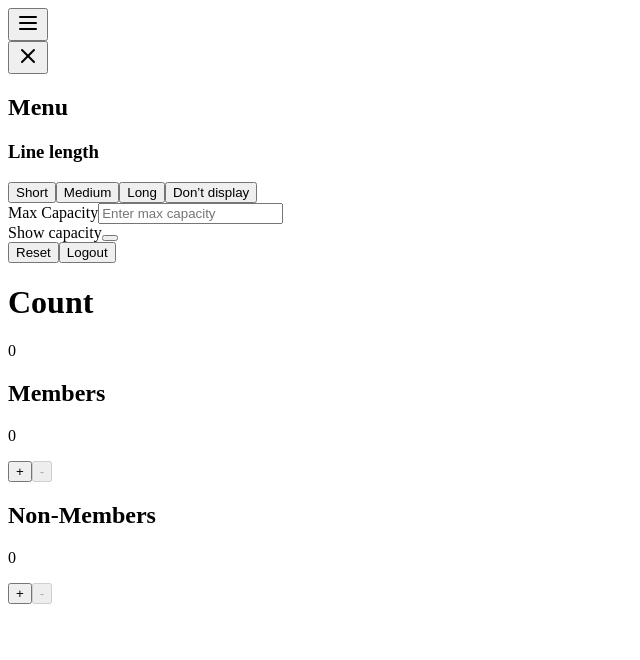
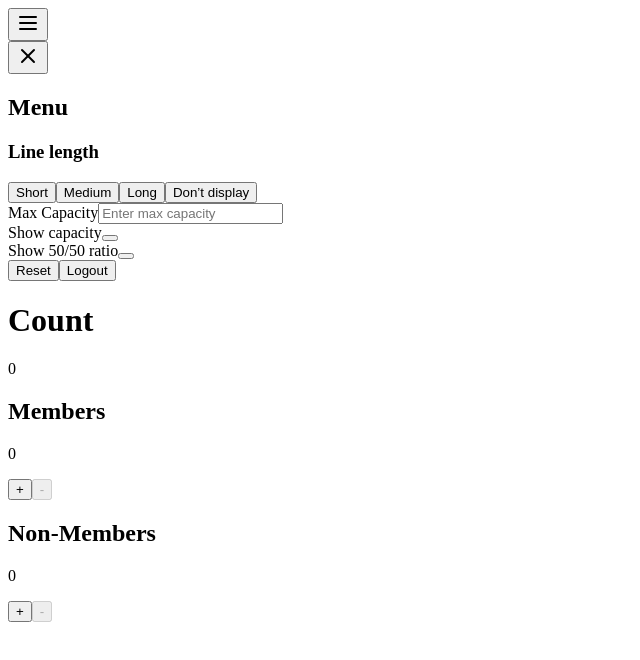
Before and after one commit to eybro/counter_app, a Next.js app: page /home in a window 1280 px wide. Shown: the top 660 px of the page, without its empty margins (0-640 px from the left). Built offline with nearby package versions, Linux system fonts and the light colour scheme; no server answers.

Commit message:
added 50/50 switch

```diff
--- a/src/pages/home.tsx
+++ b/src/pages/home.tsx
@@ -14,6 +14,7 @@ export default function CounterApp() {
   const [error] = useState("");
   const [isConnected, setIsConnected] = useState(true);
   const [isVisible, setIsVisible] = useState(true);
+  const [isRatioVisible, setIsRatioVisible] = useState(true);
   const [maxCapacity, setMaxCapacity] = useState<number | null>(null);
   const [tempCapacity, setTempCapacity] = useState<number | null>(null);
   const [showConfirm, setShowConfirm] = useState<boolean>(false);
@@ -47,6 +48,10 @@ export default function CounterApp() {
 
     newSocket.on("updateVisibility", (visible: boolean) => {
       setIsVisible(visible);
+    });
+
+    newSocket.on("updateRatioVisibility", (visible: boolean) => {
+      setIsRatioVisible(visible);
     });
 
     newSocket.on("updateLineLength", (length: "short" | "medium" | "long" | "no_line") => {
@@ -91,6 +96,12 @@ export default function CounterApp() {
     socket?.emit("toggleVisibility", newVisibility);
   };
 
+  const toggleRatioVisibility = () => {
+    const newVisibility = !isRatioVisible;
+    setIsRatioVisible(newVisibility);
+    socket?.emit("toggleRatioVisibility", newVisibility);
+  };
+
   const handleMaxCapacity = (newMaxCapacity: number | null) => {
     const value = newMaxCapacity ?? 0;
     setMaxCapacity(value);
@@ -113,7 +124,9 @@ export default function CounterApp() {
 
     if (length !== "no_line") {
       setIsVisible(false);
+      setIsRatioVisible(false);
       socket?.emit("toggleVisibility", false);
+      socket?.emit("toggleRatioVisibility", false);
     }
   };
 
@@ -241,10 +254,19 @@ export default function CounterApp() {
   </div>
 
         <div className="p-4 flex items-center gap-4">
-        <span className="text-xl font-medium">Show capacity</span>
+        <span className="text-xl font-medium w-42">Show capacity</span>
         <Switch
           checked={isVisible}
           onCheckedChange={toggleVisibility}
+          disabled={selectedLineLength !== "no_line"}
+          className="scale-150 data-[state=checked]:bg-green-500 data-[state=unchecked]:bg-red-500"
+        />
+      </div>
+      <div className="p-4 flex items-center gap-4">
+        <span className="text-xl font-medium w-42">Show 50/50 ratio</span>
+        <Switch
+          checked={isRatioVisible}
+          onCheckedChange={toggleRatioVisibility}
           disabled={selectedLineLength !== "no_line"}
           className="scale-150 data-[state=checked]:bg-green-500 data-[state=unchecked]:bg-red-500"
         />
```
